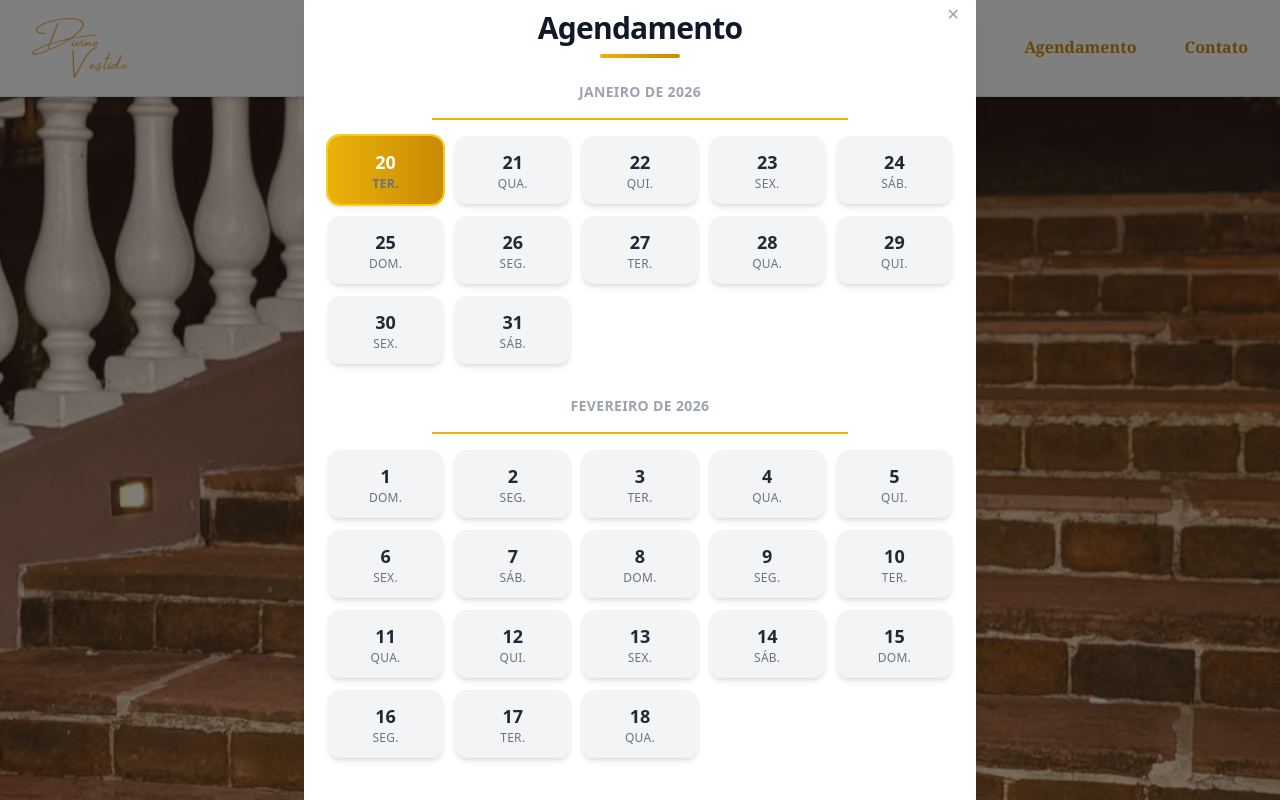
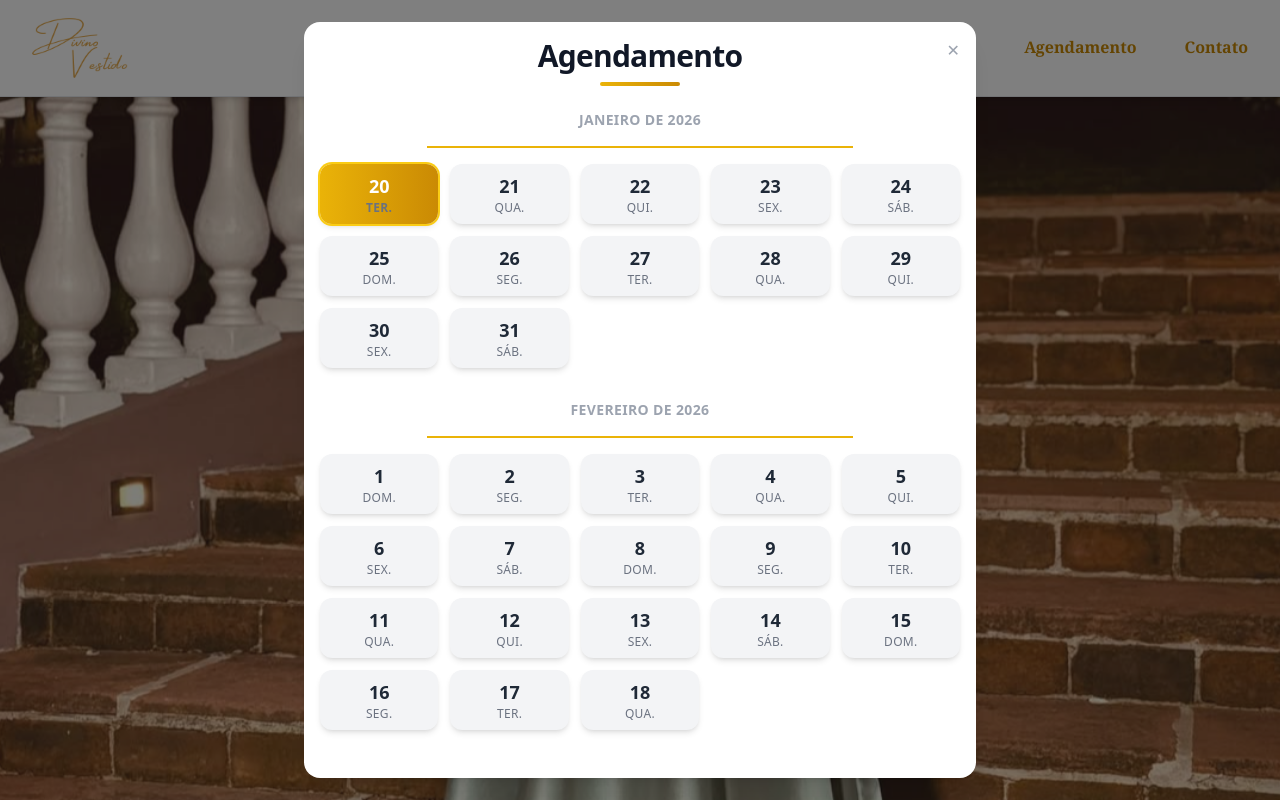
Before and after one commit to DevIgorRafaelDeMelo/divino-vestido, a React (Vite) app: page / in a window 1280 px wide. Both pictures are taken after a click on the button "Agende sua Experiência". Shown: the top 800 px of the page. Built offline with nearby package versions, Linux system fonts and the light colour scheme.

Commit message:
V1.1 20.01.2025

```diff
--- a/src/App.jsx
+++ b/src/App.jsx
@@ -298,7 +298,7 @@
 
       {showCalendar && (
         <div className="fixed inset-0 flex items-center justify-center bg-black/50 z-50">
-          <div className="relative bg-white p-6 rounded-2xl shadow-xl w-[90%] max-w-2xl">
+          <div className="relative bg-white p-4 rounded-2xl shadow-xl w-[90%] max-w-2xl">
             <h1 className="text-center text-3xl font-extrabold text-gray-900 mb-6 tracking-tight">
               Agendamento
               <span className="block mt-2 h-1 w-20 bg-gradient-to-r from-yellow-500 to-yellow-600 mx-auto rounded-full"></span>
@@ -352,7 +352,7 @@
                           <button
                             key={i}
                             onClick={() => handleDateClick(day)}
-                            className={`flex flex-col items-center justify-center px-4 py-3 rounded-xl transition transform hover:scale-105 shadow-md ${
+                            className={`flex flex-col items-center justify-center px-2 py-2 rounded-xl transition transform hover:scale-105 shadow-md ${
                               isToday
                                 ? "bg-gradient-to-r from-yellow-500 to-yellow-600 text-white font-bold ring-2 ring-yellow-400"
                                 : "bg-gray-100 text-gray-800 hover:bg-gray-200"
@@ -383,7 +383,7 @@
                   return (
                     <div
                       key={hour}
-                      className="flex items-center justify-between px-5 py-4 rounded-xl shadow-md bg-white border border-yellow-400"
+                      className="flex items-center justify-between px-5 py-2 rounded-xl shadow-md bg-white border border-yellow-400"
                     >
                       <div className="flex flex-col">
                         <span className="text-lg font-bold text-gray-800">
```
